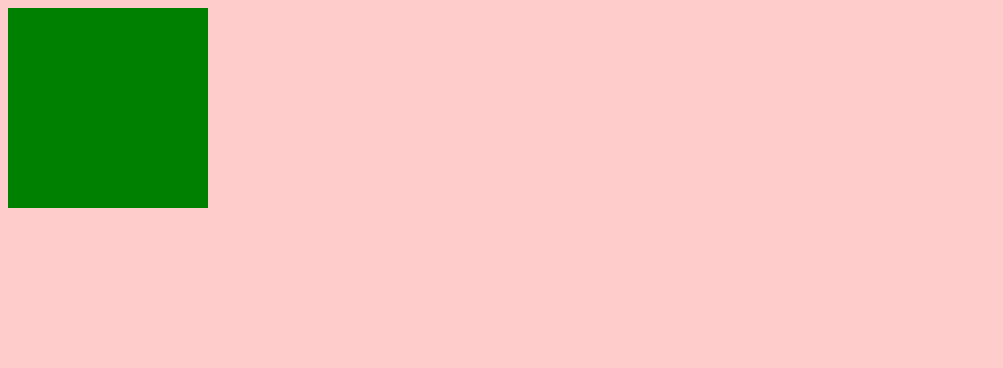
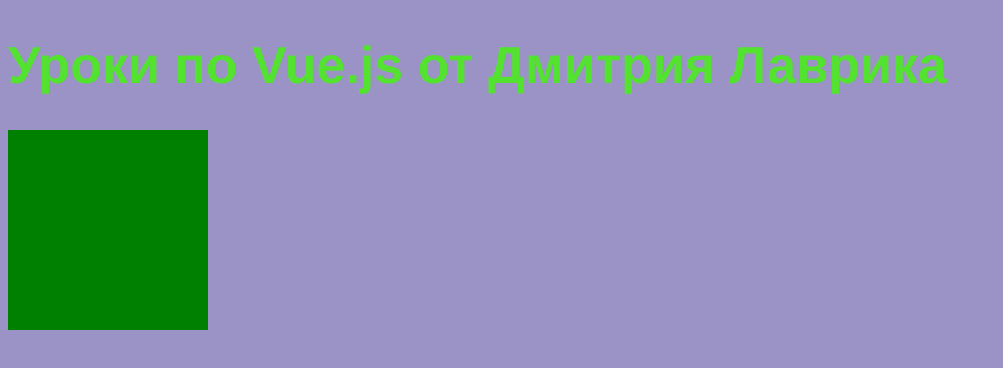
Before and after one commit to TimoshRpi/vue_lesson, a plain HTML site: page index.html in a window 1280 px wide. Shown: the whole page, without its empty margins (0-1003 px from the left). Drawn offline with nearby package versions, Linux system fonts and the light colour scheme.

Commit message:
2 правка

```diff
--- a/index.html
+++ b/index.html
@@ -6,6 +6,8 @@
 	<link rel="stylesheet" href="main.css">
 </head>
 <body>
+	<h1>Уроки по Vue.js от Дмитрия Лаврика</h1>
+
 	<div id="app">
 
 			<div class="box"></div>
--- a/main.css
+++ b/main.css
@@ -1,8 +1,8 @@
 body {
-    background-color: #ffcccc;
+    background-color: #9b92c5;
     font-family: Helvetica, sans-serif;
-    font-size: 18px;
-    color: #272727;
+    font-size: 26px;
+    color: #54e230;
 }
 
 ul {
```
